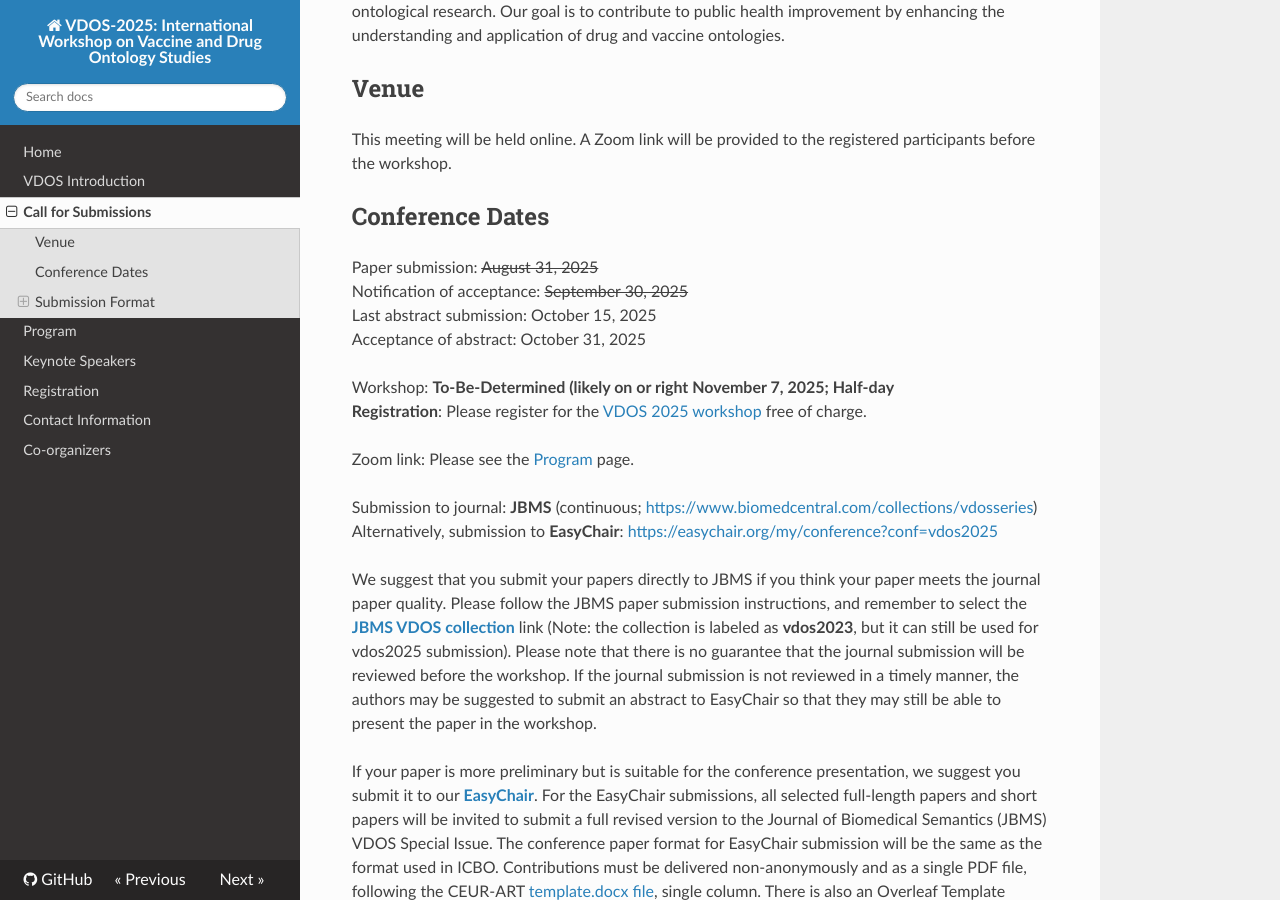
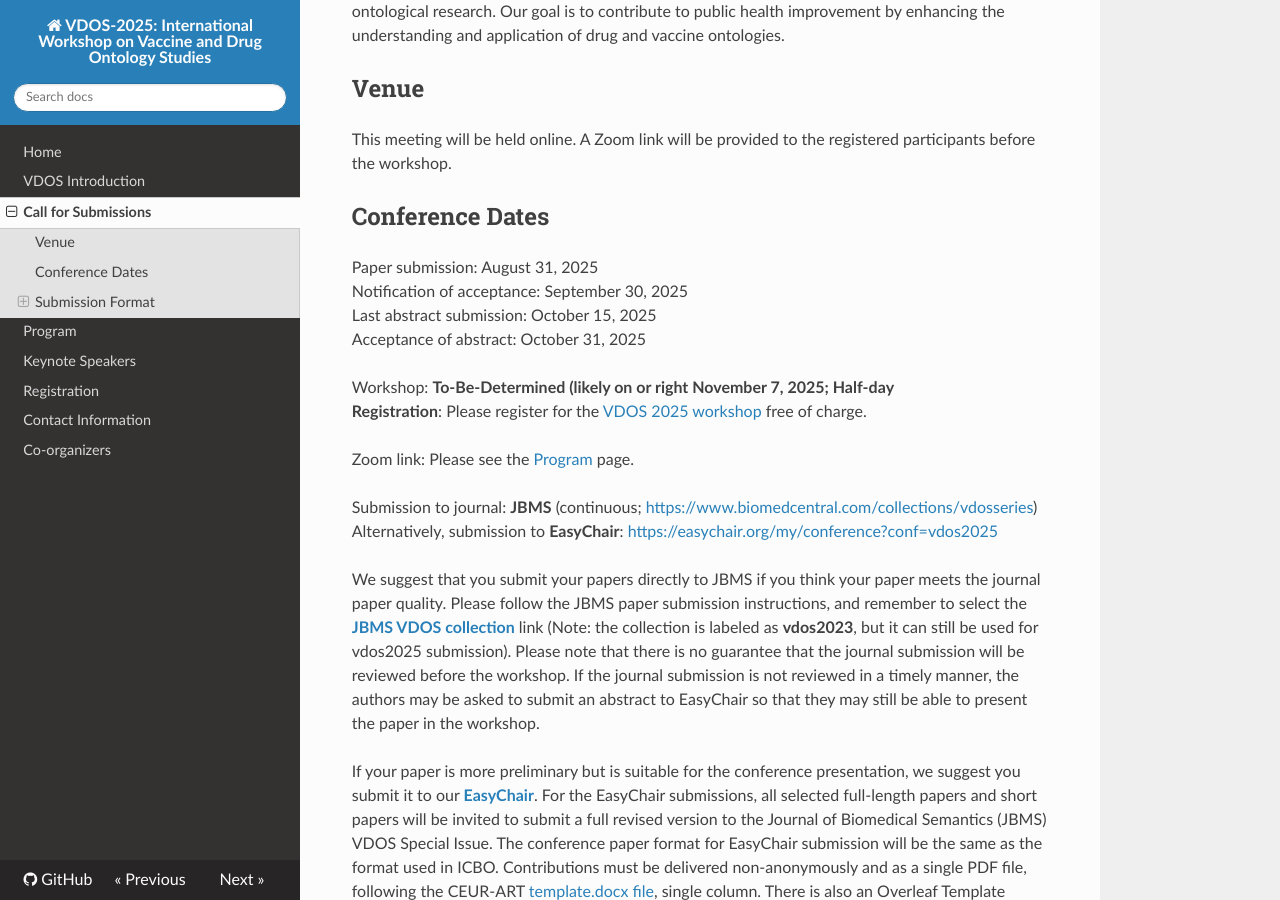
Before and after one commit to vdos-workshop/vdos2025, an MkDocs documentation site: the page built from docs/call-for-submissions.md, in a window 1280 px wide and 900 px high, scrolled down 496 px. Built offline with MkDocs 1.6.1, drawn with Linux system fonts in a browser that asks for light colours; nearby versions of some CDN libraries; some of the changed lines change nothing that is shown.

Commit message:
Update call-for-submissions.md

```diff
--- a/docs/call-for-submissions.md
+++ b/docs/call-for-submissions.md
@@ -7,8 +7,8 @@ The 14th International Workshop on Vaccine and Drug Ontology Studies will be hel
 This meeting will be held online. A Zoom link will be provided to the registered participants before the workshop.
 
 ## Conference Dates
-Paper submission: <del>August 31, 2025</del><BR>
-Notification of acceptance: <del>September 30, 2025</del><BR>
+Paper submission: August 31, 2025<BR>
+Notification of acceptance: September 30, 2025<BR>
 Last abstract submission: October 15, 2025<BR>
 Acceptance of abstract: October 31, 2025<BR><BR>
 Workshop: **To-Be-Determined (likely on or right November 7, 2025; Half-day**<BR>
@@ -17,7 +17,7 @@ Zoom link: Please see the [Program](./program.md) page.<BR><BR>
 Submission to journal: **JBMS** (continuous; [https://www.biomedcentral.com/collections/vdosseries](https://www.biomedcentral.com/collections/vdosseries))<BR>
 Alternatively, submission to **EasyChair**: [https://easychair.org/my/conference?conf=vdos2025](https://easychair.org/my/conference?conf=vdos2025)<BR>
 
-We suggest that you submit your papers directly to JBMS if you think your paper meets the journal paper quality. Please follow the JBMS paper submission instructions, and remember to select the **[JBMS VDOS collection](https://www.biomedcentral.com/collections/vdos2023)** link (Note: the collection is labeled as **vdos2023**, but it can still be used for vdos2025 submission). Please note that there is no guarantee that the journal submission will be reviewed before the workshop. If the journal submission is not reviewed in a timely manner, the authors may be suggested to submit an abstract to EasyChair so that they may still be able to present the paper in the workshop.
+We suggest that you submit your papers directly to JBMS if you think your paper meets the journal paper quality. Please follow the JBMS paper submission instructions, and remember to select the **[JBMS VDOS collection](https://www.biomedcentral.com/collections/vdos2023)** link (Note: the collection is labeled as **vdos2023**, but it can still be used for vdos2025 submission). Please note that there is no guarantee that the journal submission will be reviewed before the workshop. If the journal submission is not reviewed in a timely manner, the authors may be asked to submit an abstract to EasyChair so that they may still be able to present the paper in the workshop.
 
 If your paper is more preliminary but is suitable for the conference presentation, we suggest you submit it to our **[EasyChair](https://easychair.org/my/conference?conf=vdos2025)**. For the EasyChair submissions, all selected full-length papers and short papers will be invited to submit a full revised version to the Journal of Biomedical Semantics (JBMS) VDOS Special Issue. The conference paper format for EasyChair submission will be the same as the format used in ICBO. Contributions must be delivered non-anonymously and as a single PDF file, following the CEUR-ART [template.docx file](https://icbo-conference.github.io/icbo2025/papers/CEUR-Template-1col.docx), single column. There is also an Overleaf Template available [here](https://www.overleaf.com/latex/templates/template-for-submissions-to-ceur-workshop-proceedings-ceur-ws-dot-org/wqyfdgftmcfw).<br>
 
```
